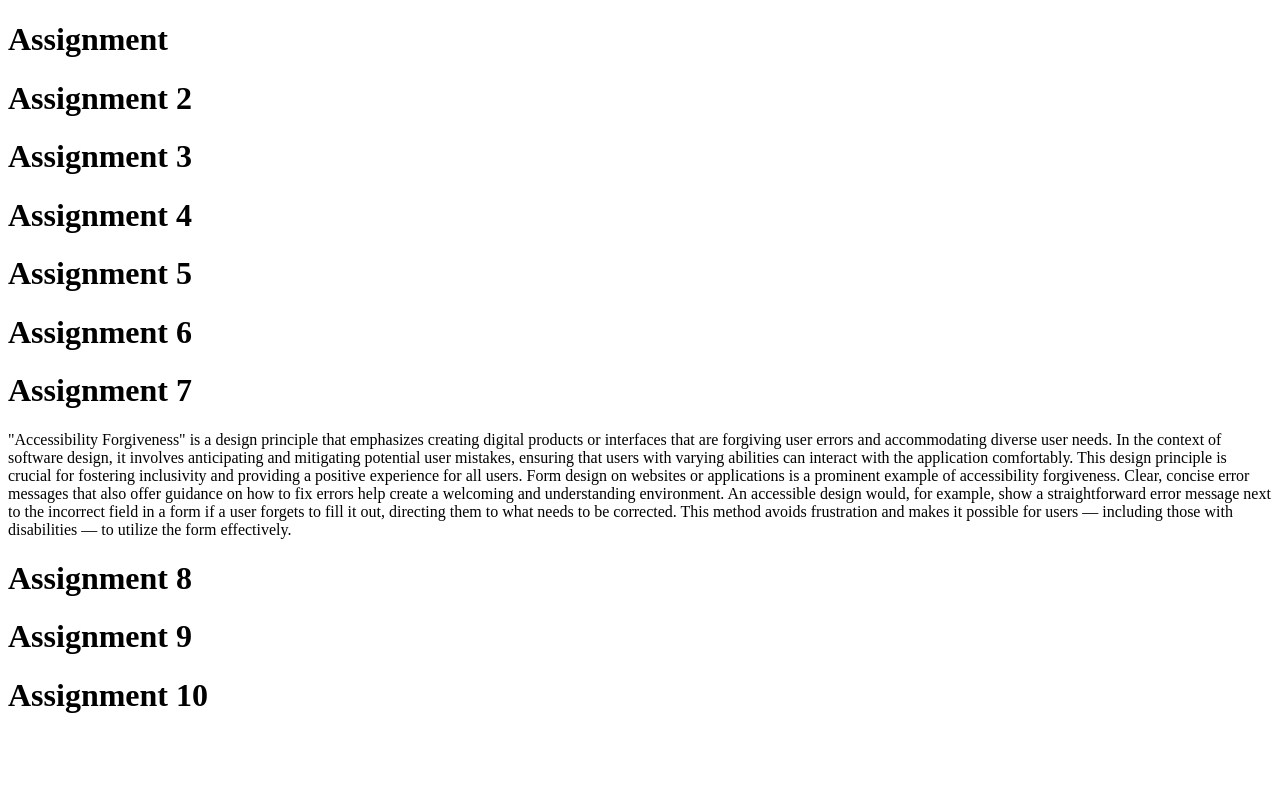
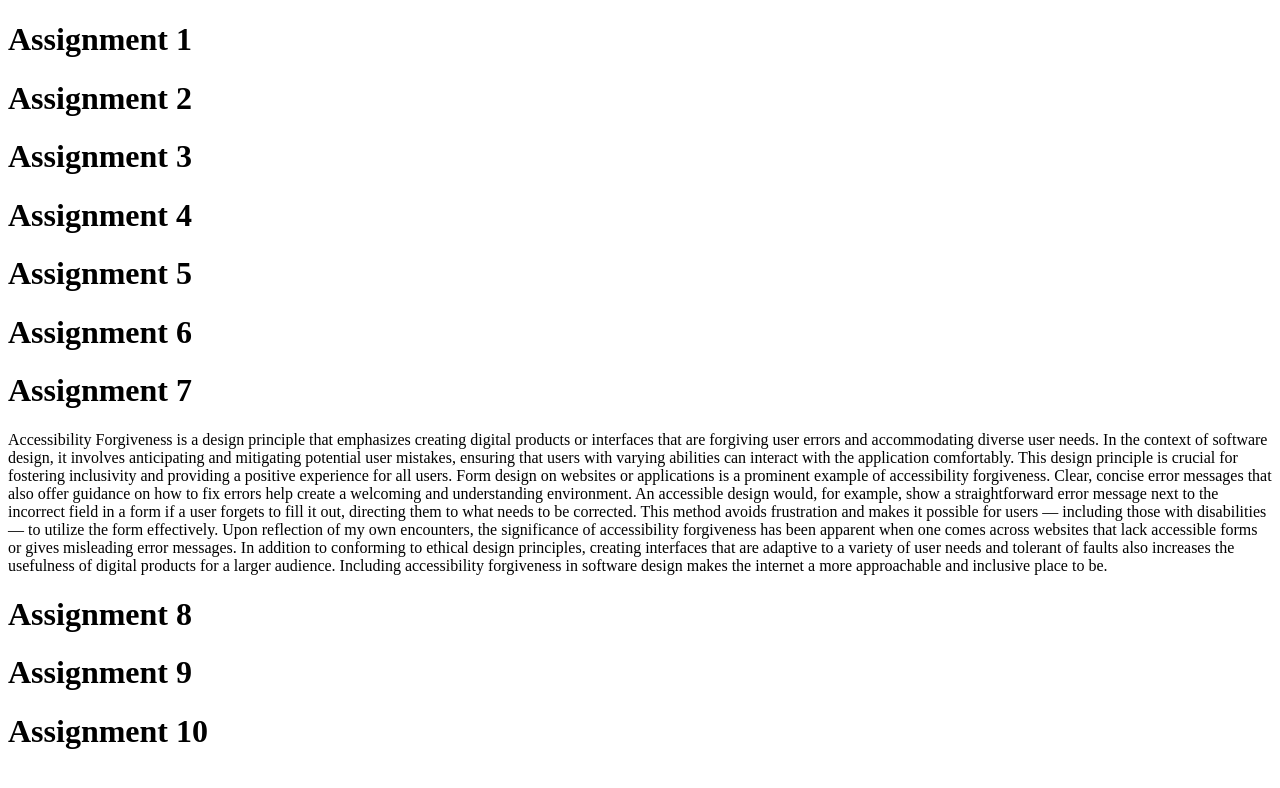
Before and after one commit to abdullahkarim04/joeshiesty, a plain HTML site: page index.html in a window 1280 px wide. Drawn offline with Linux system fonts and the light colour scheme.

Commit message:
Update index.html

```diff
--- a/index.html
+++ b/index.html
@@ -7,7 +7,7 @@
 </head>
 
 <body>
-  <h1>Assignment</h1>
+  <h1>Assignment 1</h1>
   <p></p>
   <h1>Assignment 2</h1>
   <p></p>
@@ -20,7 +20,7 @@
   <h1>Assignment 6</h1>
   <p></p>
   <h1>Assignment 7</h1>
-  <p>"Accessibility Forgiveness" is a design principle that emphasizes creating digital products or interfaces that are
+  <p>Accessibility Forgiveness is a design principle that emphasizes creating digital products or interfaces that are
     forgiving user errors and accommodating diverse user needs. In the context of software design, it involves
     anticipating and mitigating potential user mistakes, ensuring that users with varying abilities can interact with the
     application comfortably. This design principle is crucial for fostering inclusivity and providing a positive experience
@@ -28,7 +28,11 @@
     Clear, concise error messages that also offer guidance on how to fix errors help create a welcoming and understanding environment.
     An accessible design would, for example, show a straightforward error message next to the incorrect field in a form if a user
     forgets to fill it out, directing them to what needs to be corrected. This method avoids frustration and makes it possible for
-    users — including those with disabilities — to utilize the form effectively. </p>
+    users — including those with disabilities — to utilize the form effectively. Upon reflection of my own encounters, the significance of
+    accessibility forgiveness has been apparent when one comes across websites that lack accessible forms or gives misleading error messages.
+    In addition to conforming to ethical design principles, creating interfaces that are adaptive to a variety of user needs and tolerant
+    of faults also increases the usefulness of digital products for a larger audience. Including accessibility forgiveness in
+    software design makes the internet a more approachable and inclusive place to be.</p>
   <h1>Assignment 8</h1>
   <p></p>
   <h1>Assignment 9</h1>
```
